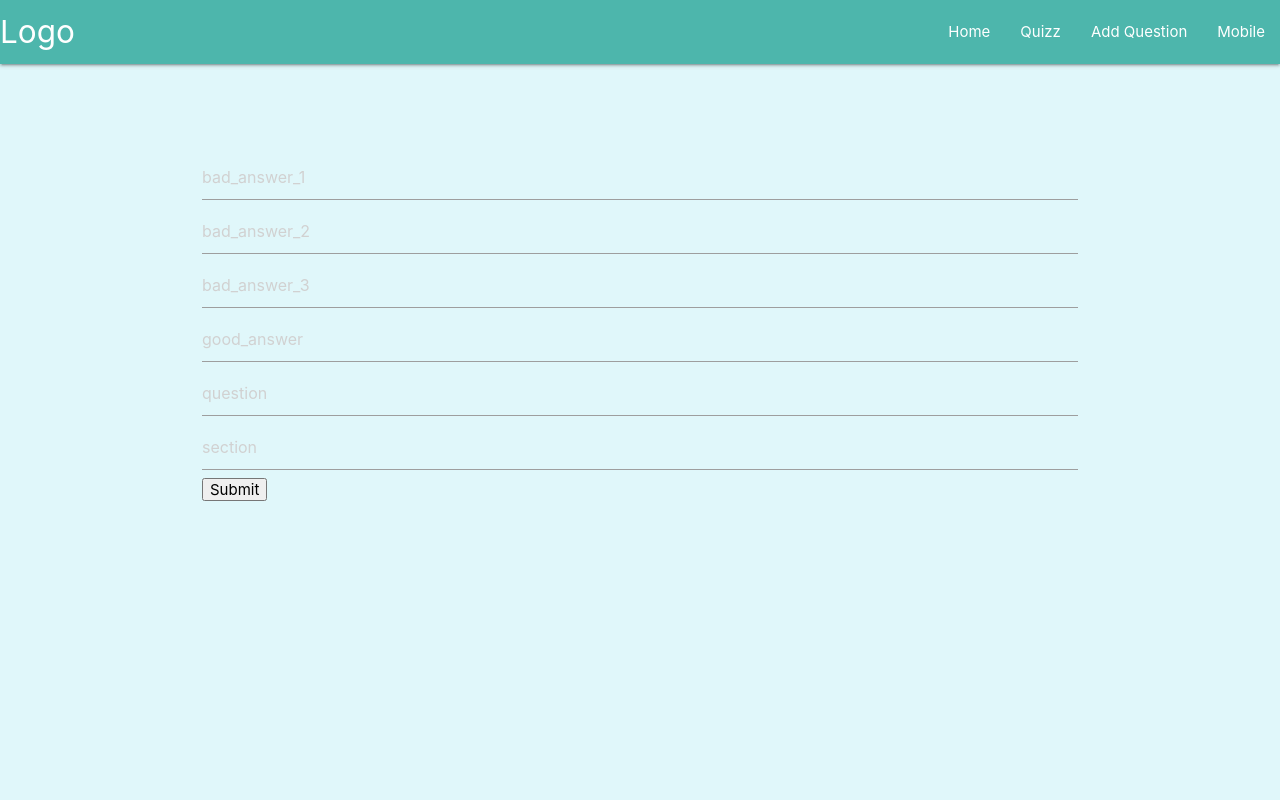
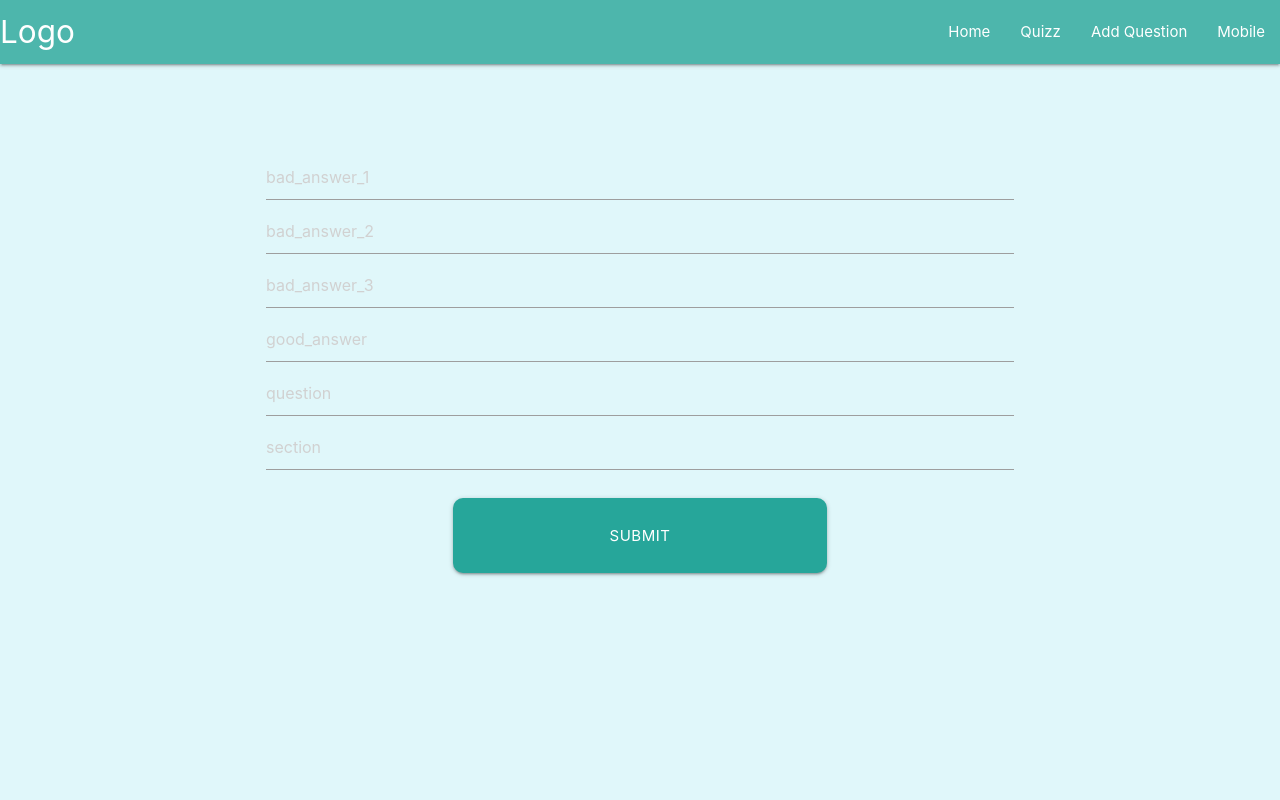
Before and after one commit to coldoe/QuizApp, a React (Create React App) app: page /addQuestion in a window 1280 px wide. Shown: the top 800 px of the page. Built offline with nearby package versions, Linux system fonts and the light colour scheme; no server answers.

Commit message:
formik changes

```diff
--- a/src/Components/AddQuestion/AddQuestion.css
+++ b/src/Components/AddQuestion/AddQuestion.css
@@ -2,6 +2,6 @@
   height: 95vh;
   margin: auto;
   margin-top: 10vh;
-  width: 70%;
+  width: 60%;
   padding: 10px;
 }
--- a/src/Components/AddQuestion/AddQuestion.jsx
+++ b/src/Components/AddQuestion/AddQuestion.jsx
@@ -29,29 +29,37 @@ export const AddQuestion = () => {
           <Form>
             <Field name="bad_answer_1" placeholder="bad_answer_1" />
             {errors.bad_answer_1 && touched.bad_answer_1 ? (
-              <div>{errors.bad_answer_1}</div>
+              <div style={{ color: "red" }}>{errors.bad_answer_1}</div>
             ) : null}
             <Field name="bad_answer_2" placeholder="bad_answer_2" />
             {errors.bad_answer_2 && touched.bad_answer_2 ? (
-              <div>{errors.bad_answer_2}</div>
+              <div style={{ color: "red" }}>{errors.bad_answer_2}</div>
             ) : null}
             <Field name="bad_answer_3" placeholder="bad_answer_3" />
             {errors.bad_answer_3 && touched.bad_answer_3 ? (
-              <div>{errors.bad_answer_3}</div>
+              <div style={{ color: "red" }}>{errors.bad_answer_3}</div>
             ) : null}
             <Field name="good_answer" placeholder="good_answer" />
             {errors.good_answer && touched.good_answer ? (
-              <div>{errors.good_answer}</div>
+              <div style={{ color: "red" }}>{errors.good_answer}</div>
             ) : null}
             <Field name="question" placeholder="question"></Field>
             {errors.question && touched.question ? (
-              <div>{errors.question}</div>
+              <div style={{ color: "red" }}>{errors.question}</div>
             ) : null}
             <Field name="section" placeholder="section"></Field>
             {errors.section && touched.section ? (
-              <div>{errors.section}</div>
+              <div style={{ color: "red" }}>{errors.section}</div>
             ) : null}
-            <button type="submit">Submit</button>
+            <div className="row">
+              <button
+                className="col s6 offset-s3 btn-block waves-effect waves-light btn-large"
+                type="submit"
+              >
+                {" "}
+                Submit{" "}
+              </button>
+            </div>
           </Form>
         )}
       </Formik>
```
